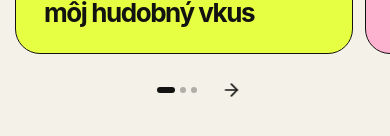
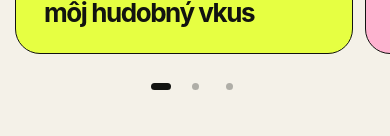
Before and after one commit to geeksaider/geeksaider.github.io, a Vue app: page / in a window 390 px wide. Shown: the part 2164-2300 px from the top of the page. Built offline with nearby package versions, Linux system fonts and the light colour scheme.

Commit message:
Fix mobile carousel cues and card spacing

```diff
--- a/src/App.vue
+++ b/src/App.vue
@@ -21,6 +21,7 @@ const contactOpen = ref(false)
 const atPageEnd = ref(false)
 const topicsGrid = ref(null)
 const topicScrollLeft = ref(0)
+const activeTopic = ref(0)
 const scrollPositions = { home: 0, hobbies: 0, music: 0, films: 0, routes: 0 }
 
 const photos = [
@@ -265,12 +266,24 @@ function updateScrollCue() {
     atPageEnd.value = false
     return
   }
-  const viewportHeight = window.innerHeight
-  const remainingScroll = document.documentElement.scrollHeight - viewportHeight - window.scrollY
-  atPageEnd.value = window.scrollY > 32 && (
-    topics.getBoundingClientRect().top <= viewportHeight * 0.45 ||
-    remainingScroll <= Math.min(viewportHeight * 0.25, 140)
-  )
+  atPageEnd.value = window.scrollY > window.innerHeight * 0.5
+}
+
+function updateTopicPosition(event) {
+  const grid = event.target
+  topicScrollLeft.value = grid.scrollLeft
+  const card = grid.querySelector('.topic-card')
+  if (!card) return
+  const step = card.getBoundingClientRect().width + parseFloat(getComputedStyle(grid).gap || 0)
+  activeTopic.value = Math.max(0, Math.min(2, Math.round(grid.scrollLeft / step)))
+}
+
+function scrollToTopic(index) {
+  const grid = topicsGrid.value
+  const card = grid?.querySelector('.topic-card')
+  if (!card) return
+  const step = card.getBoundingClientRect().width + parseFloat(getComputedStyle(grid).gap || 0)
+  grid.scrollTo({ left: index * step, behavior: 'smooth' })
 }
 
 function scrollPage() {
@@ -406,14 +419,14 @@ onUnmounted(() => {
       <section id="topics" class="topics container">
         <div class="topic-heading"><h2>{{ t.explore }}</h2></div>
 
-        <div class="topic-grid" ref="topicsGrid" @scroll="topicScrollLeft = $event.target.scrollLeft">
+        <div class="topic-grid" ref="topicsGrid" @scroll="updateTopicPosition">
           <button v-for="name in ['music', 'films', 'hobbies']" :key="name" class="topic-card" :class="`topic-${name}`" @click="openView(name)">
             <ArrowUpRight class="topic-open-icon" :size="22" aria-hidden="true" />
             <component :is="topicIcons[name]" class="topic-icon" :size="110" :stroke-width="1.5" aria-hidden="true" />
             <h3>{{ t.menu[name].title }}</h3>
           </button>
         </div>
-        <div class="topic-swipe-cue" aria-hidden="true"><span></span><span></span><span></span><ArrowRight :size="20" /></div>
+        <div class="topic-swipe-cue" :aria-label="t.explore"><button v-for="(name, index) in ['music', 'films', 'hobbies']" :key="name" type="button" :class="{ active: index === activeTopic }" :aria-label="t.menu[name].title" :aria-current="index === activeTopic ? 'true' : undefined" @click="scrollToTopic(index)"></button></div>
       </section>
     </main>
 
@@ -460,7 +473,7 @@ onUnmounted(() => {
     <main v-else-if="view === 'hobbies'" class="wrapped-page hobbies-page">
       <div class="container inner-page">
         <div class="wrapped-heading"><h1>{{ t.hobbies.title }}</h1></div>
-        <div class="interest-layout hobbies-layout" :class="{ 'is-cycling': activeHobby === 2 }">
+        <div class="interest-layout hobbies-layout">
           <div class="interest-stack" :class="{ 'is-dragging': swipeType === 'hobbies' }" :style="{ '--drag-x': swipeType === 'hobbies' ? `${dragX}px` : '0px' }" @pointerdown="startSwipe($event, 'hobbies')" @pointermove="updateSwipe" @pointerup="finishSwipe" @pointercancel="cancelSwipe">
             <article
               v-for="(item, index) in t.hobbies.items"
--- a/src/style.css
+++ b/src/style.css
@@ -19,7 +19,7 @@ a { text-decoration: none; }
 .app :is(.language-picker button, .back-button, .facts-heading, .fact-note, .topic-heading, .topic-card h3, .wrapped-heading h1, .hobby-interest-card h2, .film-interest-card b) { text-transform: lowercase; }
 .container { width: min(calc(100% - 40px), 1060px); margin-inline: auto; }
 .topbar { height: 64px; display: grid; grid-template-columns: 1fr 1fr; align-items: center; border-bottom: 1px solid var(--line); }
-.topbar.color-topbar { width: 100%; padding-inline: max(20px, calc((100vw - 1060px) / 2)); background: var(--active); border-bottom: 0; }
+.topbar.color-topbar { width: 100%; padding-inline: max(20px, calc((100vw - 1060px) / 2)); background: var(--active); border-bottom: 0; transition: background 350ms ease; }
 .logo { width: fit-content; padding: 0; background: none; border: 0; font-size: 25px; font-weight: 900; letter-spacing: -0.1em; }
 .logo span { color: var(--violet); }
 .language-picker { justify-self: end; display: flex; align-items: center; gap: 4px; font: 10px ui-monospace, monospace; }
@@ -233,10 +233,10 @@ a { text-decoration: none; }
   .topic-heading h2 { font-size: 49px; }
   .topic-grid { display: flex; width: calc(100% + 15px); gap: 12px; padding: 4px 15px 12px 0; overflow-x: auto; scroll-snap-type: x mandatory; scrollbar-width: none; }
   .topic-card { flex: 0 0 calc(100vw - 52px); min-height: min(52svh, 340px); border-radius: 25px; scroll-snap-align: start; }
-  .topic-swipe-cue { display: flex; align-items: center; justify-content: center; gap: 5px; margin-top: 14px; }
-  .topic-swipe-cue span { width: 6px; height: 6px; background: var(--ink); border-radius: 50%; opacity: .3; }
-  .topic-swipe-cue span:first-child { width: 18px; border-radius: 99px; opacity: 1; }
-  .topic-swipe-cue svg { margin-left: 12px; animation: next-topic 1.6s ease-in-out infinite; }
+  .topic-swipe-cue { display: flex; align-items: center; justify-content: center; gap: 2px; margin-top: 4px; }
+  .topic-swipe-cue button { width: 32px; height: 32px; padding: 0; background: none; border: 0; }
+  .topic-swipe-cue button::after { display: block; width: 7px; height: 7px; margin: auto; content: ''; background: var(--ink); border-radius: 50%; opacity: .3; transition: width 180ms ease, opacity 180ms ease; }
+  .topic-swipe-cue button.active::after { width: 20px; border-radius: 99px; opacity: 1; }
   .wrapped-page { min-height: calc(100svh - 62px - env(safe-area-inset-top, 0px)); }
   .inner-page { display: flex; min-height: calc(100svh - 62px - env(safe-area-inset-top, 0px)); flex-direction: column; justify-content: flex-start; padding-top: 24px; padding-bottom: max(18px, env(safe-area-inset-bottom, 0px)); }
   .back-button { padding: 8px 12px; }
@@ -245,8 +245,7 @@ a { text-decoration: none; }
   .music-layout { grid-template-columns: 1fr; gap: 34px; margin-top: 38px; }
   .interest-layout { grid-template-columns: 1fr; gap: 22px; margin-top: 20px; }
   .hobby-side { order: 0; padding-top: 0; }
-  .hobbies-layout.is-cycling .hobby-side { order: -1; }
-  .interest-stack { width: min(100%, 310px, max(190px, calc((100svh - 320px - env(safe-area-inset-top, 0px)) * .7))); justify-self: center; }
+  .interest-stack { width: min(100%, 310px); justify-self: center; }
   .interest-card:not(.is-active) { transform: translateY(calc(var(--card-offset) * 6px)) scale(calc(1 - var(--card-offset) * .045)) rotate(calc(var(--card-offset) * 2deg)); }
   .swipe-indicator { position: absolute; z-index: 8; right: 0; bottom: -25px; left: 0; display: flex; align-items: center; justify-content: center; gap: 5px; pointer-events: none; }
   .swipe-indicator i { width: 6px; height: 6px; background: var(--ink); border-radius: 50%; opacity: .28; }
@@ -254,7 +253,7 @@ a { text-decoration: none; }
   .interest-copy h2 { margin: 0 0 8px; font-size: clamp(30px, 8vw, 40px); line-height: 1; }
   .interest-copy p { font-size: 15px; }
   .hobby-details { margin-top: 0 !important; font-size: 15px !important; }
-  .routes-cta { min-height: 46px; margin-top: 14px; padding: 10px 16px; font-size: 13px; }
+  .routes-cta { min-height: 54px; margin-top: 18px; padding: 11px 18px; font-size: 17px; }
   .card-controls { display: none; }
   .album-card { width: min(100%, 390px); }
   .track-info h2 { font-size: 42px; }
@@ -265,22 +264,14 @@ a { text-decoration: none; }
   .film-card { grid-template-columns: 1fr; gap: 40px; }
   .film-poster { width: min(100%, 300px); justify-self: center; }
   .film-info h2 { font-size: 39px; }
-  .route-carousel-layout { grid-template-columns: 1fr; gap: 22px; margin-top: 20px; }
-  .route-stack { width: min(100%, 310px, max(190px, calc((100svh - 320px - env(safe-area-inset-top, 0px)) * .7))); }
+  .route-carousel-layout { grid-template-columns: 1fr; gap: 44px; margin-top: 20px; }
+  .route-stack { width: min(100%, 310px); justify-self: center; }
   .route-carousel-copy h2 { margin: 0 0 12px; font-size: clamp(30px, 8vw, 40px); }
   .route-metrics > div { min-height: 82px; gap: 10px; padding: 10px; }
   .route-metrics span { font-size: 9px; }
   .route-metrics strong { font-size: 16px; }
 }
 
-@keyframes next-topic { 50% { transform: translateX(9px); } }
-
-@media (max-width: 620px) and (max-height: 740px) {
-  .interest-stack, .route-stack { width: min(100%, 245px, max(175px, calc((100svh - 340px - env(safe-area-inset-top, 0px)) * .66))); }
-  .interest-layout { gap: 16px; }
-  .hobby-details { font-size: 14px !important; }
-}
-
 @media (prefers-reduced-motion: reduce) {
   html { scroll-behavior: auto; }
   *, *::before, *::after { animation-duration: 0.01ms !important; transition-duration: 0.01ms !important; }
```
